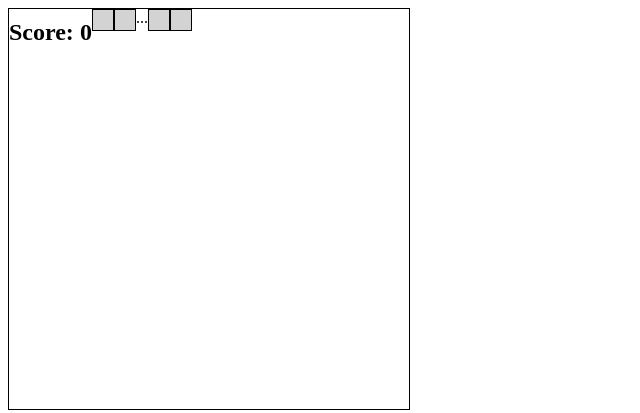
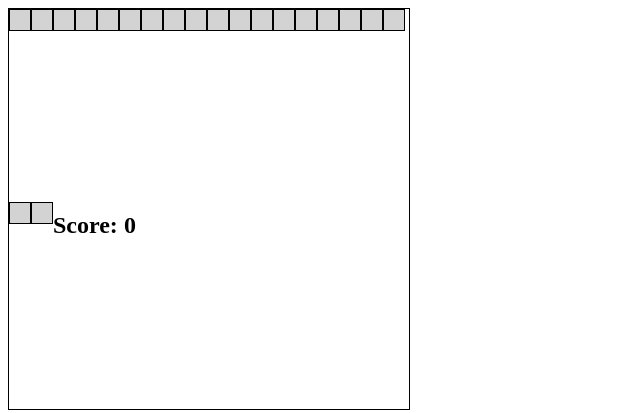
Before and after one commit to acciojob/snake-vishal-dev0405, a website: page main.html in a window 1280 px wide. Shown: the whole page, without its empty margins (0-640 px from the left). Drawn offline with Linux system fonts and the light colour scheme.

Commit message:
created a submission

```diff
--- a/main.html
+++ b/main.html
@@ -16,13 +16,31 @@
 </head>
 <body>
  <div id="gameContainer">
-  <div class="scoreBoard">Score: <span id="score">0</span></div>
+
 
   <div class="gamePixel borderPixel" id="pixel0_0"></div>
   <div class="gamePixel borderPixel" id="pixel0_1"></div>
-  ...
+  <div class="gamePixel borderPixel" id="pixel0_2"></div>
+	 <div class="gamePixel borderPixel" id="pixel0_3"></div>
+	 <div class="gamePixel borderPixel" id="pixel0_4"></div>
+	 <div class="gamePixel borderPixel" id="pixel0_5"></div>
+
+	 <div class="gamePixel borderPixel" id="pixel0_6"></div>
+	 <div class="gamePixel borderPixel" id="pixel0_7"></div>
+	 <div class="gamePixel borderPixel" id="pixel0_8"></div>
+	 <div class="gamePixel borderPixel" id="pixel0_9"></div>
+	 <div class="gamePixel borderPixel" id="pixel0_10"></div>
+	 <div class="gamePixel borderPixel" id="pixel0_11"></div>
+	 <div class="gamePixel borderPixel" id="pixel0_12"></div>
+	 <div class="gamePixel borderPixel" id="pixel0_13"></div>
+	 <div class="gamePixel borderPixel" id="pixel0_14"></div>
+	 <div class="gamePixel borderPixel" id="pixel0_15"></div>
+	 <div class="gamePixel borderPixel" id="pixel0_16"></div>
+	 <div class="gamePixel borderPixel" id="pixel0_17"></div>
+
   <div class="gamePixel borderPixel" id="pixel19_18"></div>
   <div class="gamePixel borderPixel" id="pixel19_19"></div>
+  <div class="scoreBoard">Score: <span id="score">0</span></div>
 </div>
 
 </body>
```
